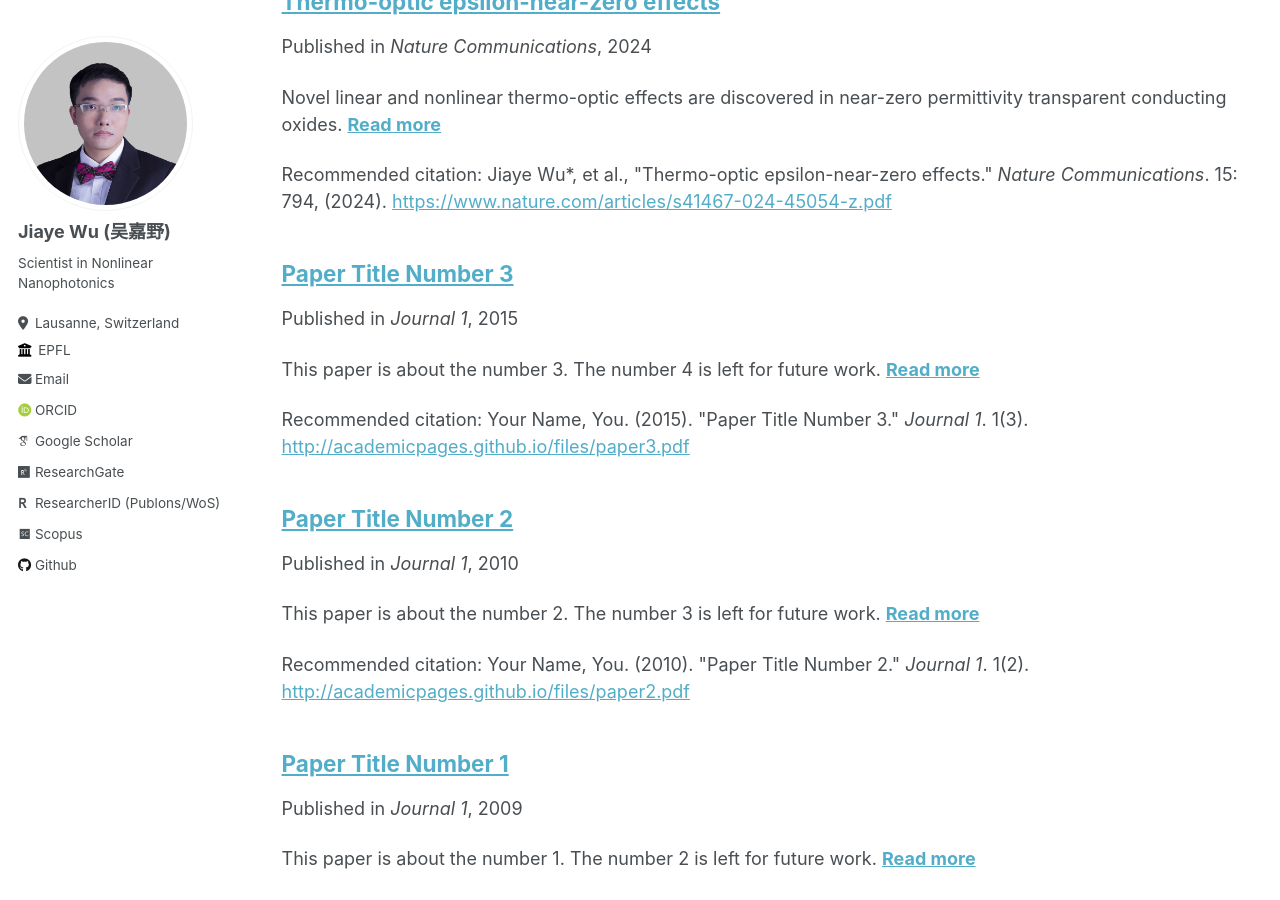
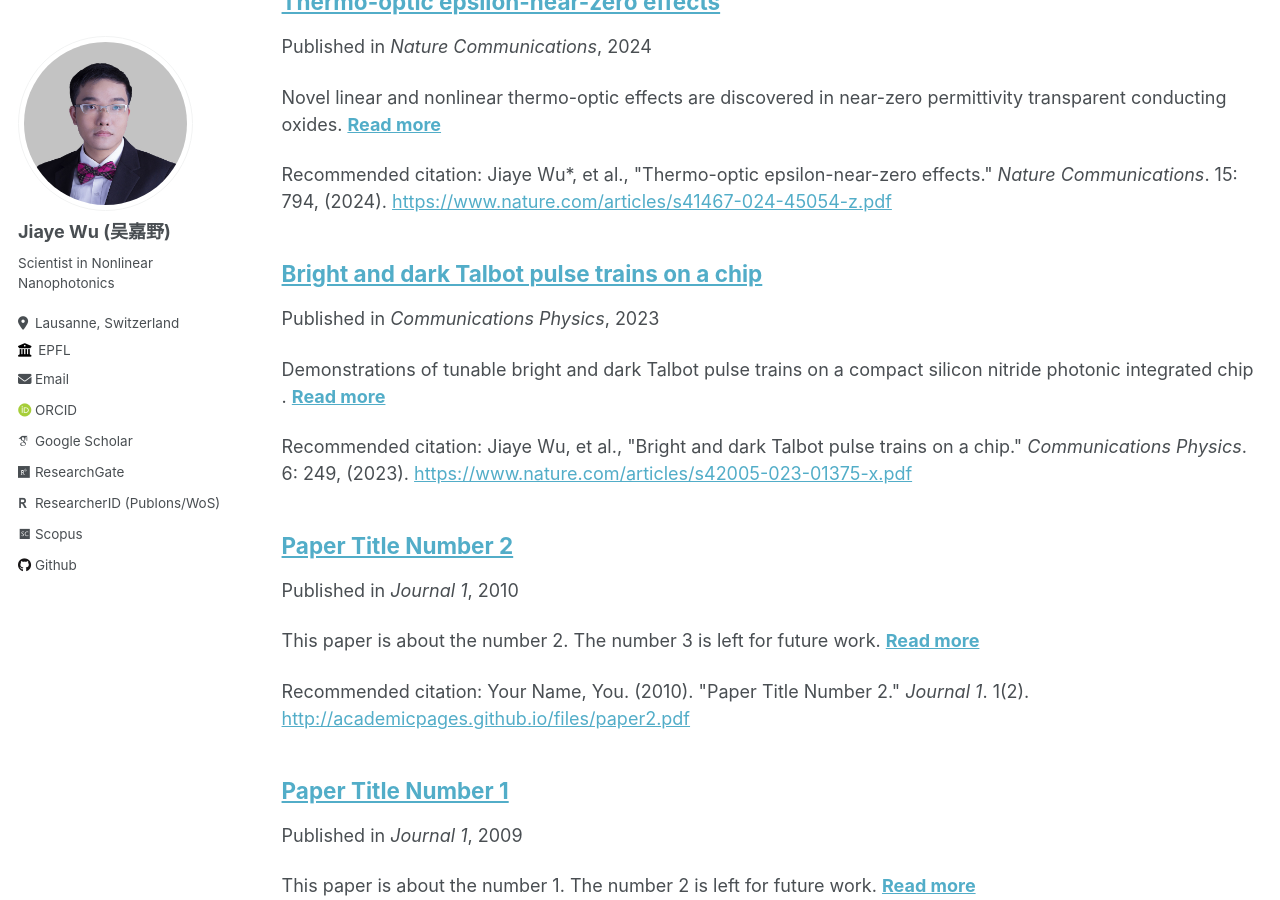
Before and after one commit to jiaye-wu/academicpages-version, a Jekyll site: the page built from _pages/publications.md, in a window 1280 px wide and 900 px high, scrolled down 318 px. Built offline with Jekyll 4.4.1, drawn with Linux system fonts in a browser that asks for light colours; some web fonts are replaced.

Commit message:
Update Publications

```diff
--- a/_publications/2015-10-01-paper-title-number-3.md
+++ /dev/null
@@ -1,12 +0,0 @@
----
-title: "Paper Title Number 3"
-collection: publications
-permalink: /publication/2015-10-01-paper-title-number-3
-excerpt: 'This paper is about the number 3. The number 4 is left for future work.'
-date: 2015-10-01
-venue: 'Journal 1'
-paperurl: 'http://academicpages.github.io/files/paper3.pdf'
-citation: 'Your Name, You. (2015). &quot;Paper Title Number 3.&quot; <i>Journal 1</i>. 1(3).'
----
-
-The contents above will be part of a list of publications, if the user clicks the link for the publication than the contents of section will be rendered as a full page, allowing you to provide more information about the paper for the reader. When publications are displayed as a single page, the contents of the above "citation" field will automatically be included below this section in a smaller font.
--- /dev/null
+++ b/_publications/2023-09-Communications Physics.md
@@ -0,0 +1,12 @@
+---
+title: "Bright and dark Talbot pulse trains on a chip"
+collection: publications
+permalink: /publication/2023-09-Communications-Physics
+excerpt: 'Demonstrations of tunable bright and dark Talbot pulse trains on a compact silicon nitride photonic integrated chip .'
+date: 2023-09-13
+venue: 'Communications Physics'
+paperurl: 'https://www.nature.com/articles/s42005-023-01375-x.pdf'
+citation: 'Jiaye Wu, et al., &quot;Bright and dark Talbot pulse trains on a chip.&quot; <i>Communications Physics</i>. 6: 249, (2023).'
+---
+
+The contents above will be part of a list of publications, if the user clicks the link for the publication than the contents of section will be rendered as a full page, allowing you to provide more information about the paper for the reader. When publications are displayed as a single page, the contents of the above "citation" field will automatically be included below this section in a smaller font.
```
Also changed, not shown: _publications/2024-01-Nature Communications.md (+0 -2 lines).
